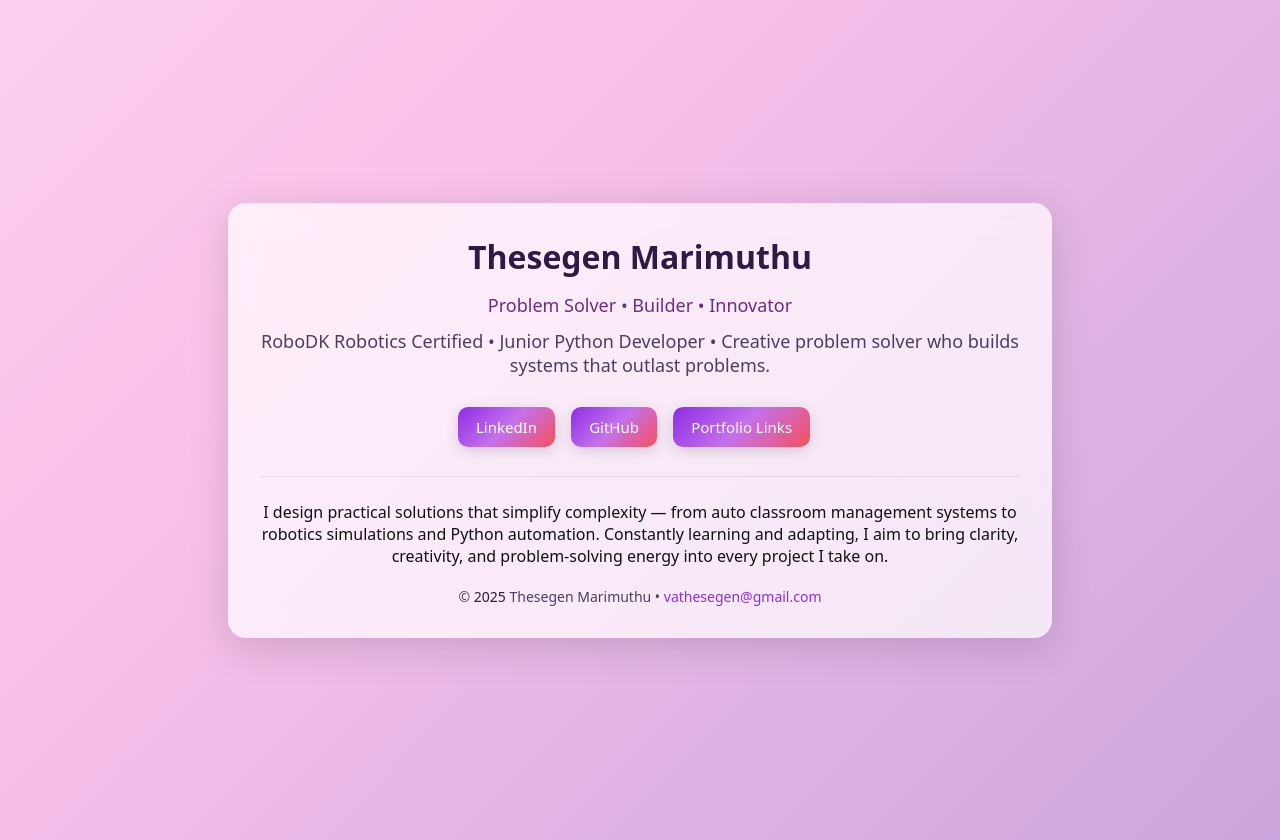
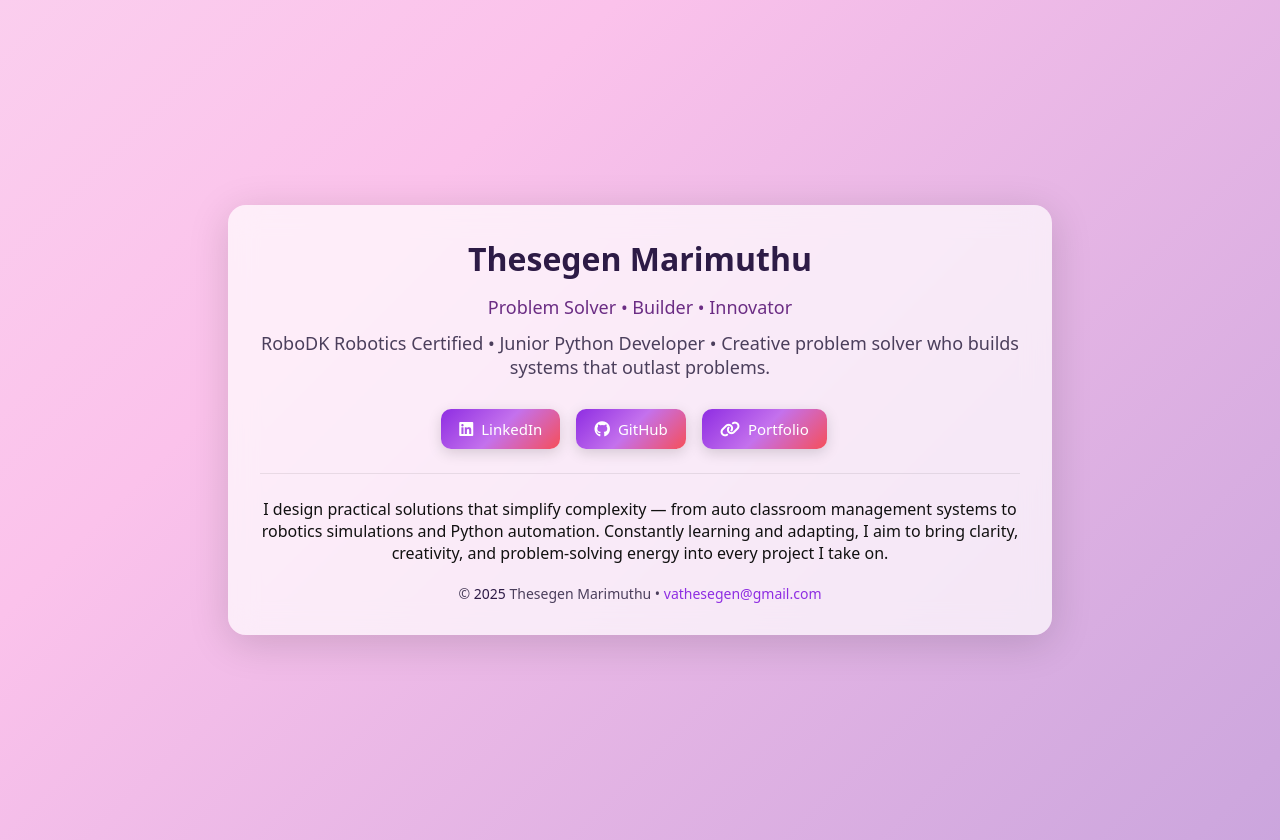
Before and after one commit to Thesegen/Thesegen.github.io, a plain HTML site: page index.html in a window 1280 px wide. Drawn offline with Linux system fonts and the light colour scheme.

Commit message:
Update index.html

```diff
--- a/index.html
+++ b/index.html
@@ -12,12 +12,15 @@
   <meta name="description" content="Thesegen Marimuthu | RoboDK Robotics Certified • Junior Python Developer • Creative problem solver building systems that turn challenges into solutions." />
   <meta name="author" content="Thesegen Marimuthu" />
 
+  <!-- Font Awesome for icons -->
+  <link rel="stylesheet" href="https://cdnjs.cloudflare.com/ajax/libs/font-awesome/6.5.0/css/all.min.css">
+
   <style>
     /* Vibrant animated gradient background */
     body {
       font-family: system-ui, -apple-system, Segoe UI, Roboto, sans-serif;
       margin: 0;
-      padding: 20px; /* margin inside the screen */
+      padding: 20px; /* spacing for mobile */
       min-height: 100vh;
       display: flex;
       justify-content: center;
@@ -85,9 +88,11 @@
       font-size: 18px;
     }
 
-    /* Modern gradient buttons with ripple */
+    /* Modern gradient buttons with ripple + icons */
     .links a {
-      display: inline-block;
+      display: inline-flex;
+      align-items: center;
+      gap: 8px; /* space between icon & text */
       margin: 8px 12px 0 0;
       padding: 10px 18px;
       background: linear-gradient(135deg, #8e2de2, #c471ed, #f64f59);
@@ -101,12 +106,15 @@
       position: relative;
       overflow: hidden;
     }
+    .links a i {
+      font-size: 16px;
+    }
     .links a:hover {
       transform: translateY(-4px) scale(1.05);
       box-shadow: 0 8px 20px rgba(142,45,226,0.35);
     }
 
-    /* Ripple effect on button */
+    /* Ripple effect */
     .links a span.ripple {
       position: absolute;
       border-radius: 50%;
@@ -163,9 +171,9 @@
     <p class="lead">RoboDK Robotics Certified • Junior Python Developer • Creative problem solver who builds systems that outlast problems.</p>
 
     <div class="links">
-      <a href="https://www.linkedin.com/in/thesegen-marimuthu" target="_blank">LinkedIn</a>
-      <a href="https://github.com/thesegen" target="_blank">GitHub</a>
-      <a href="links.html">Portfolio Links</a>
+      <a href="https://www.linkedin.com/in/thesegen-marimuthu" target="_blank"><i class="fab fa-linkedin"></i> LinkedIn</a>
+      <a href="https://github.com/thesegen" target="_blank"><i class="fab fa-github"></i> GitHub</a>
+      <a href="links.html"><i class="fas fa-link"></i> Portfolio</a>
     </div>
 
     <hr/>
```
